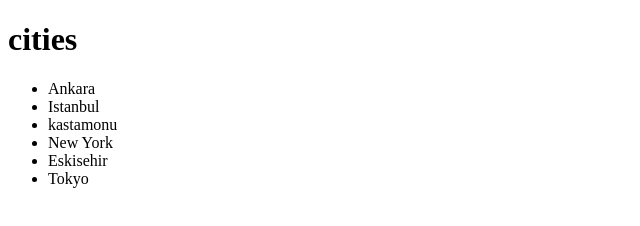
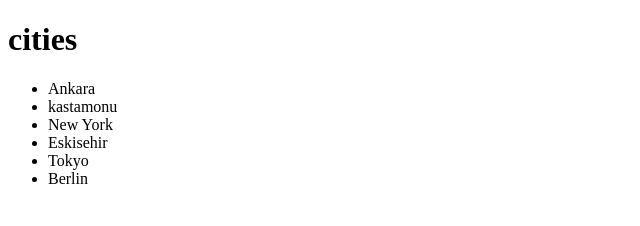
Before and after one commit to ilknurKaratas/WQT102, a plain HTML site: page index.html in a window 1280 px wide. Shown: the full height of the page, 0-640 px from the left. Drawn offline with Linux system fonts and the light colour scheme.

Commit message:
as ilknur

```diff
--- a/index.html
+++ b/index.html
@@ -10,11 +10,11 @@
   <h1> cities </h1>
   <ul>
 <li> Ankara</li>
-<li>Istanbul </li>
 <li> kastamonu </li>
 <li> New York </li>
 <li> Eskisehir </li>
 <li> Tokyo </li>
+<li> Berlin</li>
 
 
   </ul>
```
